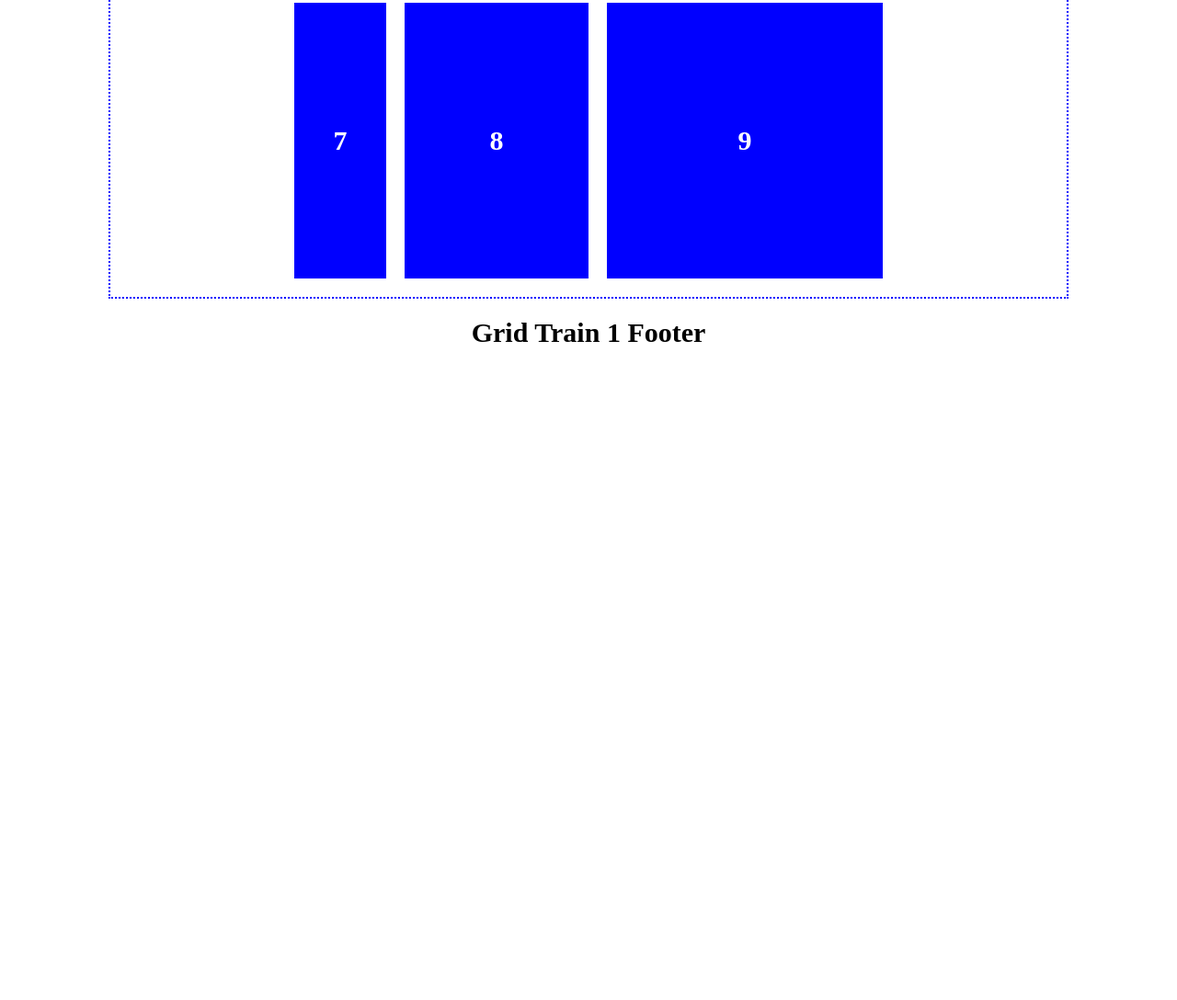
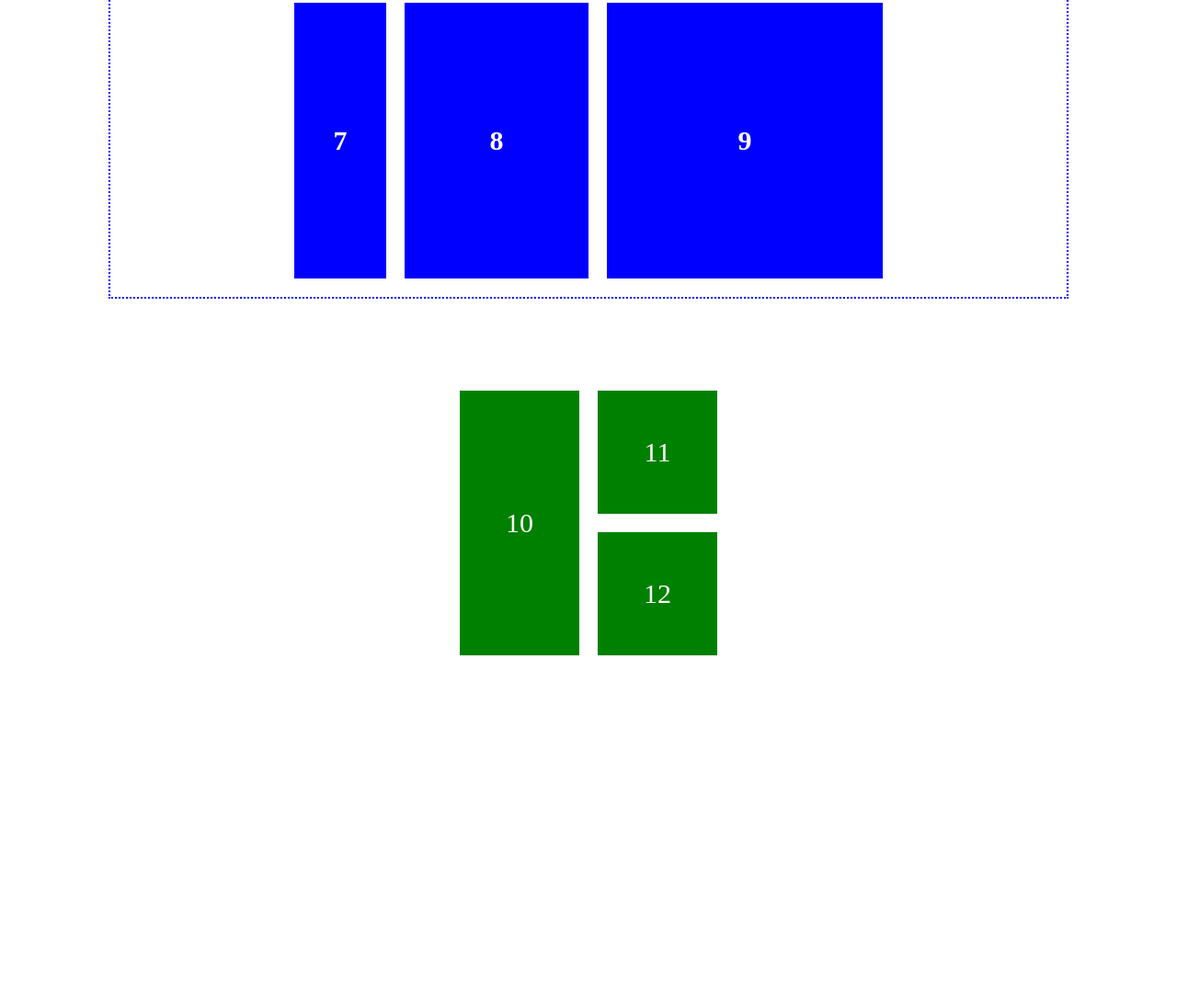
Before and after one commit to stiKendz/gridFlexRep, a plain HTML site: page grids/project-1/index.html in a window 1280 px wide. Shown: the part 1212-2300 px from the top of the page at 92% size. Before the commit the page ends 1591 px from the top, so only its background shows below. Drawn offline with Linux system fonts and the light colour scheme.

Commit message:
вспомнил что делал вчера

```diff
--- a/grids/project-1/index.html
+++ b/grids/project-1/index.html
@@ -36,6 +36,35 @@
             <div class="item-two">8</div>
             <div class="item-two">9</div>
         </div>
+        <div class="grid-container-three">
+            <div class="item-three item-e">1</div>
+            <div class="item-three item-e">2</div>
+            <div class="item-three item-e">3</div>
+            <div class="item-three item-e">4</div>
+            <div class="item-three item-e">5</div>
+            <div class="item-three item-e">6</div>
+            <div class="item-three item-e">7</div>
+            <div class="item-three item-e">8</div>
+            <div class="item-three item-e">9</div>
+            <div class="item-three item-e">10</div>
+            <div class="item-three item-f">11</div>
+            <div class="item-three item-g">12</div>
+        </div>
+        <div class="grid-container-four">
+            <div class="item-four ">1</div>
+            <div class="item-four ">2</div>
+            <div class="item-four ">3</div>
+            <div class="item-four ">4</div>
+            <div class="item-four ">5</div>
+            <div class="item-four ">6</div>
+            <div class="item-four ">7</div>
+            <div class="item-four ">8</div>
+            <div class="item-four ">9</div>
+            <div class="item-four ">10</div>
+            <div class="item-four ">11</div>
+            <div class="item-four ">12</div>
+        </div>
+
     </div>
     <footer>
         Grid Train 1 Footer
--- a/grids/project-1/style/style.css
+++ b/grids/project-1/style/style.css
@@ -93,13 +93,13 @@ footer {
 }
 
 
-/* второй грид контейнер*/
+/* второй грид контейнер */
 .grid-container-two {
+    width: 1000px;
+    height: 1000px;
     display: grid;
     user-select: none;
     padding: 20px;
-    width: 1000px;
-    height: 1000px;
     border: 2px dotted blue;
     grid-template-columns: 100px 200px 300px;
     column-gap: 20px;
@@ -125,3 +125,62 @@ footer {
     background-color: blue;
     color: white;
 }
+
+
+
+/* третий грид контейнер */
+
+.grid-container-three {
+    width: 1000px;
+    height: 1000px;
+    display: grid;
+
+    /* вариант 1 */
+    /* grid-template-columns: repeat(3, 100px);
+    column-gap: 50px;
+    grid-template-rows: repeat(4, 100px);
+    row-gap: 50px; */
+
+    /* вариант 2 */
+    gap: 20px;
+
+    justify-items: stretch;
+    justify-content: center;
+    align-content: start;
+
+    /* не ставить запятые после строк, иначе всё сломается !!! */
+    grid-template-areas:
+    "E F F"
+    "E F F"
+    "E G G"
+    "E G G" ;
+}
+
+.item-three {
+    display: flex;
+    align-items: center;
+    justify-content: center;
+    font-size: 30px;
+    background-color: green;
+    color: white;
+
+    /* вариант 2 */
+    padding: 50px;
+}
+
+.item-e {
+    grid-area: E;
+}
+
+.item-f {
+    grid-area: F;
+}
+
+.item-g {
+    grid-area: G;
+}
+
+/* ВАЖНО, а то я, чайник, могу забыть */
+/* если использовать justify-items, align-items задавая размеры колоннам и строкам, но НЕ задавая дочерним элементам паддинг
+или размеры (width, height), то эти св-ва будут сжимать элементы, в случае если заданы start, center или end */
+/* ВАЖНО, а то я, чайник, могу забыть */
```
